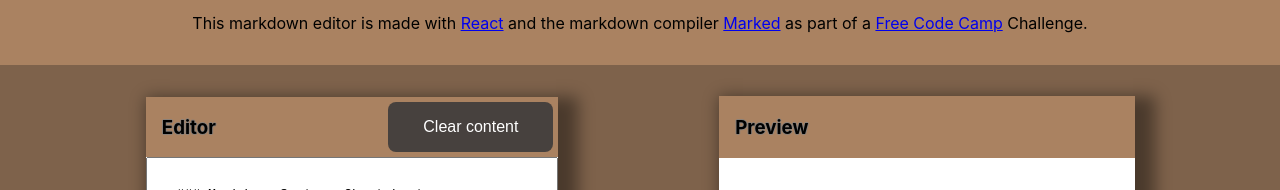
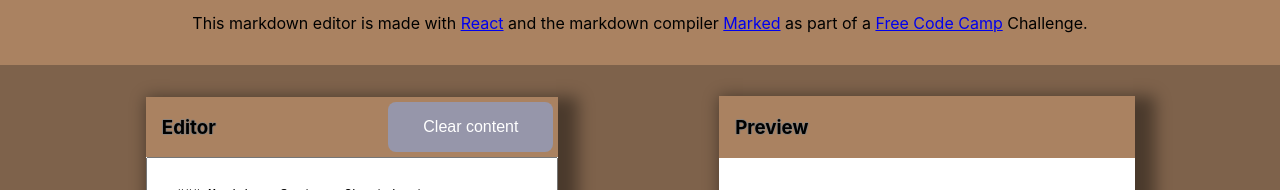
Before and after one commit to menno-van-balen/markdown-editor, a React app: page / in a window 1280 px wide. In both pictures the pointer is over the button "Clear content". Shown: the part 85-275 px from the top of the page. Built offline with nearby package versions, Linux system fonts and the light colour scheme.

Commit message:
Added hover effect button

```diff
--- a/src/index.css
+++ b/src/index.css
@@ -64,6 +64,11 @@ header {
   font-size: 16px;
 }
 
+.button:hover {
+  cursor: pointer;
+  background-color: rgb(150, 150, 170);
+}
+
 textarea {
   width: 95%;
   padding: 1em;
```
